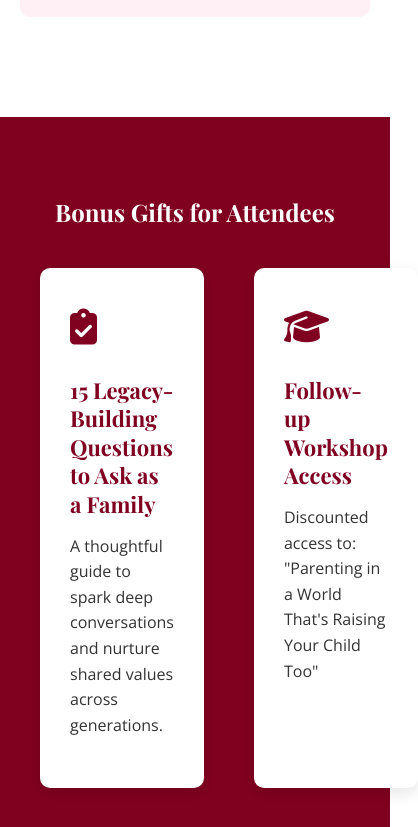
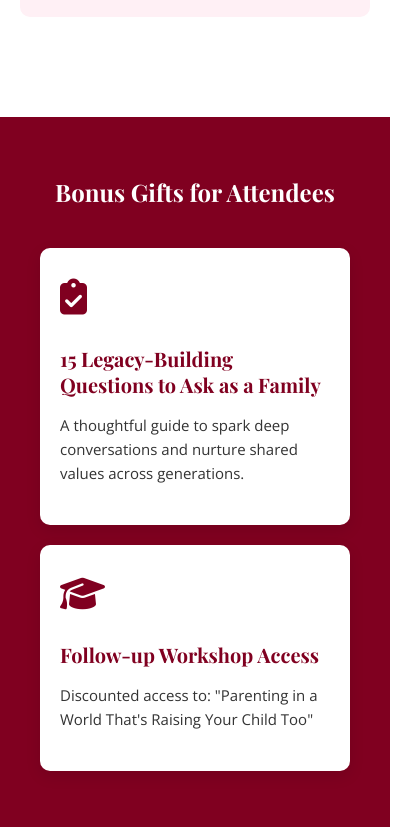
Before and after one commit to MaxTheDeveloper99/Legacy-Conscious-Parenting-Webinar---June-Edition, a plain HTML site: page index.html in a window 390 px wide. Shown: the part 4517-5344 px from the top of the page, 418 px wide, since content can reach past the window. Drawn offline with nearby package versions, Linux system fonts and the light colour scheme.

Commit message:
Second commit

```diff
--- a/index.html
+++ b/index.html
@@ -4,8 +4,7 @@
     <meta charset="UTF-8" />
     <meta name="viewport" content="width=device-width, initial-scale=1.0" />
     <title>
-      How to Raise Anchored Children in a Disoriented World | Legacy Conscious
-      Parenting
+      Visioning: Why It Is Imperative for Legacy Conscious Families.
     </title>
     <link rel="preconnect" href="https://fonts.googleapis.com" />
     <link rel="preconnect" href="https://fonts.gstatic.com" crossorigin />
--- a/style.css
+++ b/style.css
@@ -759,3 +759,29 @@ footer {
 .delay-4 {
   animation-delay: 0.8s;
 }
+
+/* Responsive adjustments */
+@media screen and (max-width: 768px) {
+  .bonus-grid {
+    grid-template-columns: 1fr; /* Stack items vertically on smaller screens */
+    gap: 20px;
+  }
+
+  .bonus {
+    padding: 60px 0;
+  }
+}
+
+@media screen and (max-width: 480px) {
+  .bonus-item {
+    padding: 20px;
+  }
+
+  .bonus-title {
+    font-size: 20px;
+  }
+
+  .bonus-desc {
+    font-size: 15px;
+  }
+}
```
